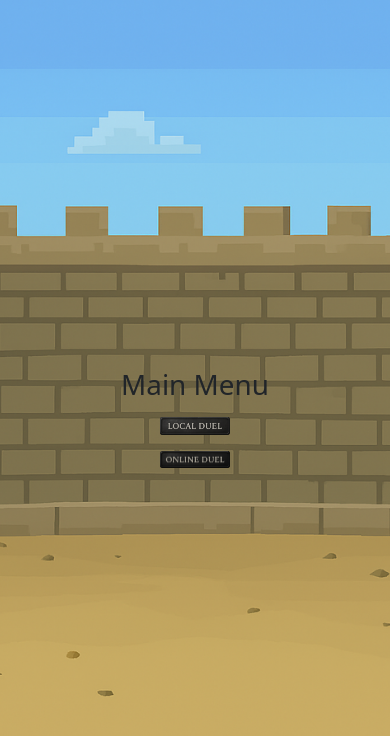
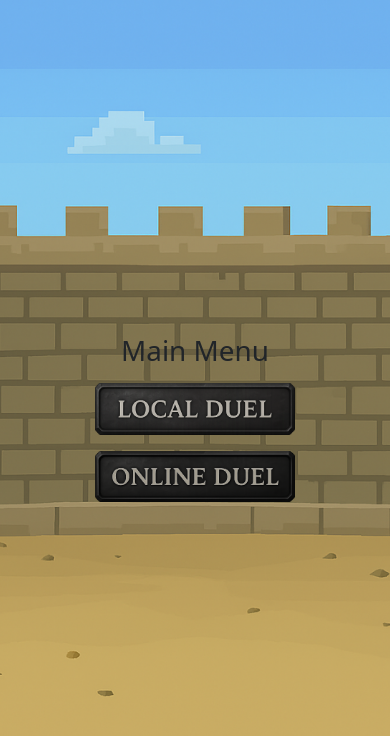
Before and after one commit to JuanTGit/duel-arena, a React (Vite) app: page / in a window 390 px wide. Shown: the top 736 px of the page. Built offline with nearby package versions, Linux system fonts and the light colour scheme.

Commit message:
scaled button for smaller displays

```diff
--- a/src/main.css
+++ b/src/main.css
@@ -17,6 +17,9 @@ body{
         background-color: #333;
         border-radius: 4px;
         overflow: hidden;
+    }
+    #menu-btn{
+        min-width: 200px;
     }
 
 }
```
